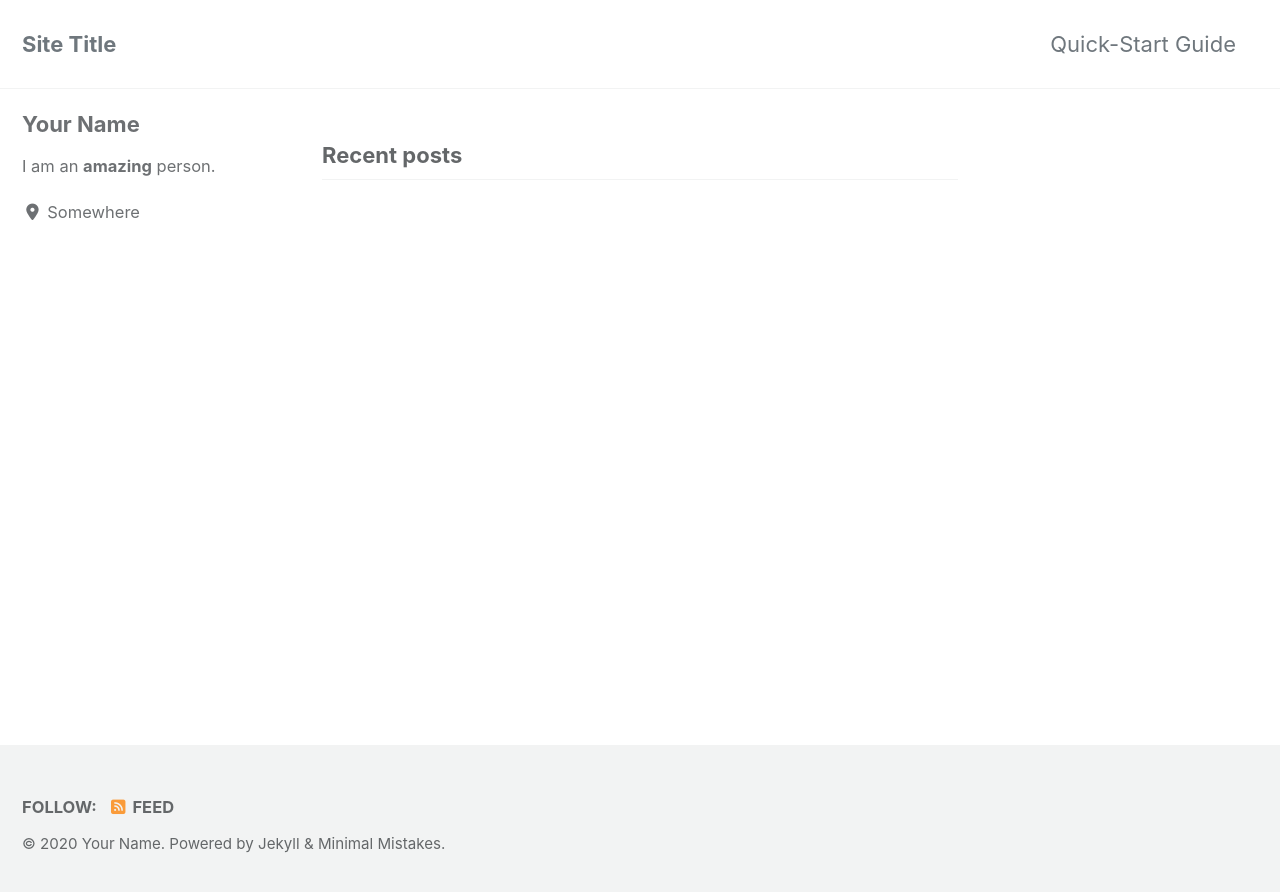
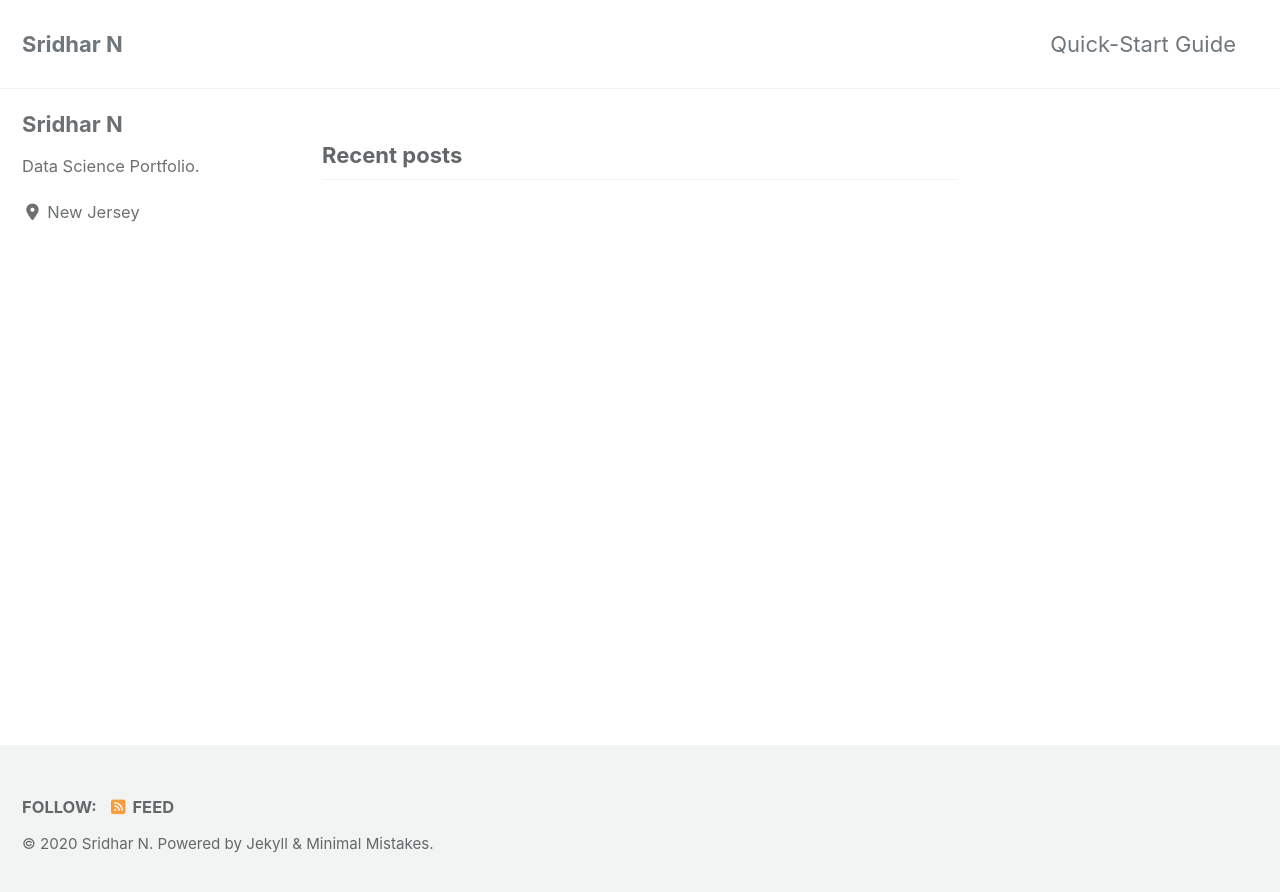
Before and after one commit to sridnala/sridnala.github.io, a Jekyll site: the page built from index.html, in a window 1280 px wide. Shown: the top 892 px of the page. Built offline with Jekyll 4.4.1, drawn with Linux system fonts in a browser that asks for light colours; cached includes are drawn as plain includes; nearby versions of some CDN libraries; the list of posts is cut into pages by our own code.

Commit message:
updating _config.yml

```diff
--- a/_config.yml
+++ b/_config.yml
@@ -16,11 +16,11 @@ minimal_mistakes_skin    : "default" # "air", "aqua", "contrast", "dark", "dirt"
 
 # Site Settings
 locale                   : "en-US"
-title                    : "Site Title"
+title                    : "Sridhar N"
 title_separator          : "-"
 subtitle                 : # site tagline that appears below site title in masthead
-name                     : "Your Name"
-description              : "An amazing website."
+name                     : "Sridhar N"
+description              : "Data Science Portfolio."
 url                      : # the base hostname & protocol for your site e.g. "https://mmistakes.github.io"
 baseurl                  : # the subpath of your site, e.g. "/blog"
 repository               : # GitHub username/repo-name e.g. "mmistakes/minimal-mistakes"
@@ -93,10 +93,10 @@ analytics:
 
 # Site Author
 author:
-  name             : "Your Name"
+  name             : "Sridhar N"
   avatar           : # path of avatar image, e.g. "/assets/images/bio-photo.jpg"
-  bio              : "I am an **amazing** person."
-  location         : "Somewhere"
+  bio              : "Data Science Portfolio."
+  location         : "New Jersey"
   email            :
   links:
     - label: "Email"
@@ -279,3 +279,11 @@ defaults:
       comments: # true
       share: true
       related: true
+
+  # _pages
+  - scope:
+      path: ""
+      type: pages
+    values:
+      layout: single
+      author_profile: true
```
